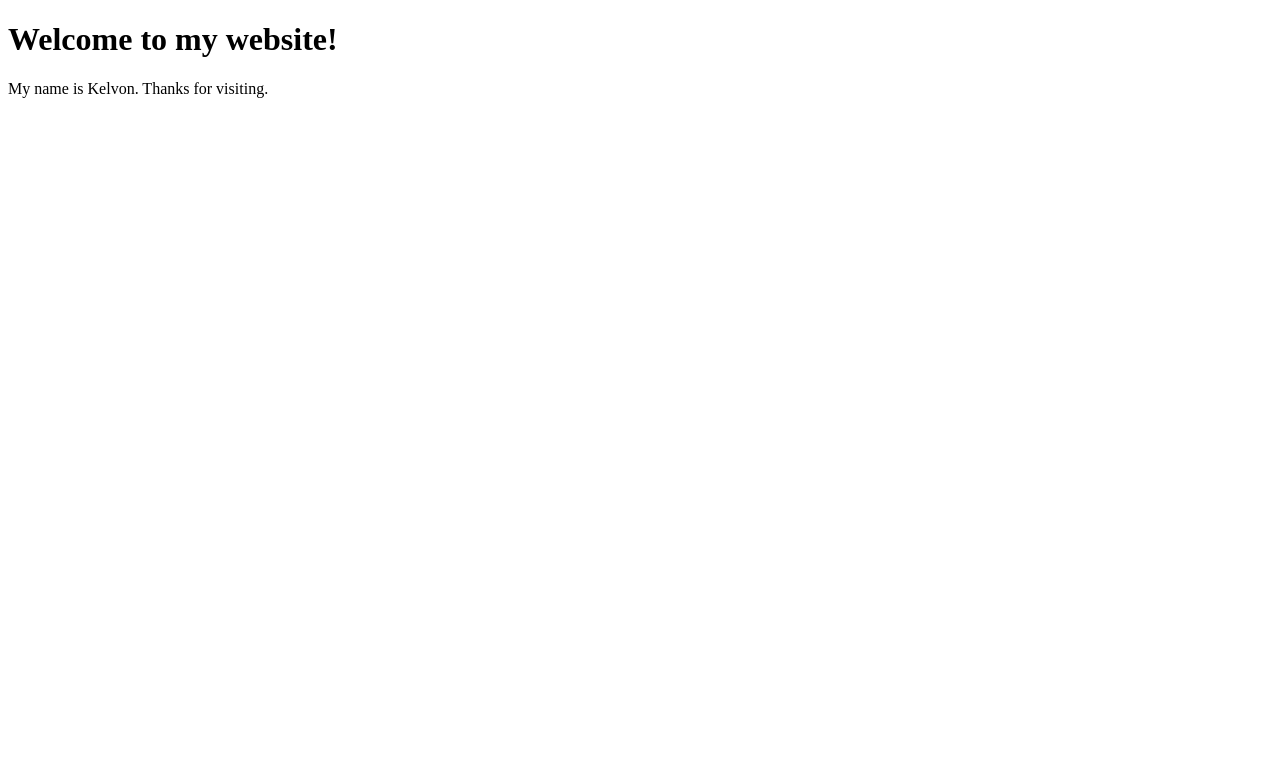
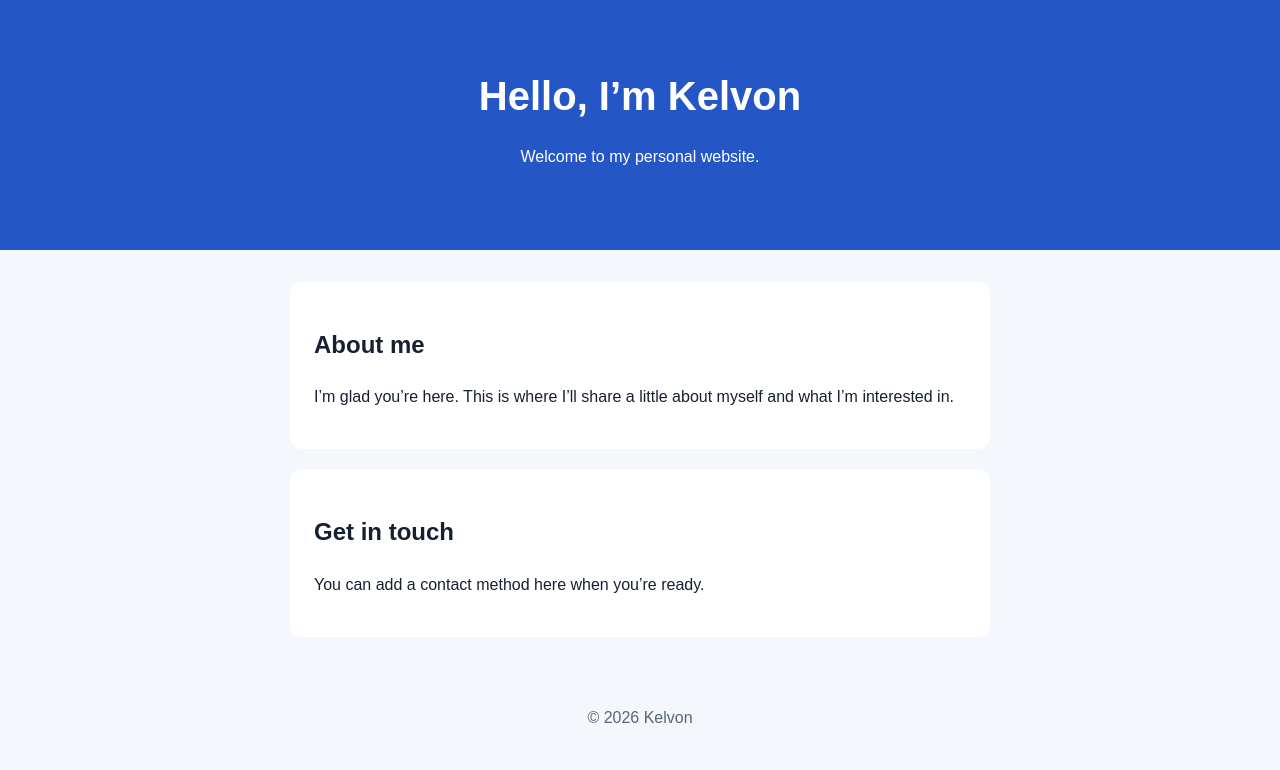
Before and after one commit to KELVON32/KELVON32.github.io, a plain HTML site: page index.html in a window 1280 px wide. Drawn offline with Linux system fonts and the light colour scheme.

Commit message:
Enhance index.html with new layout and styles
Updated the title and added a header, main content sections, and footer to enhance the website structure and styling.

```diff
--- a/index.html
+++ b/index.html
@@ -3,10 +3,72 @@
 <head>
   <meta charset="UTF-8">
   <meta name="viewport" content="width=device-width, initial-scale=1">
-  <title>Kelvon's Website</title>
+  <title>Kelvon | My Personal Website</title>
+  <style>
+    body {
+      margin: 0;
+      font-family: Arial, sans-serif;
+      color: #172033;
+      background: #f4f7fb;
+      line-height: 1.6;
+    }
+
+    header {
+      padding: 64px 20px;
+      text-align: center;
+      color: white;
+      background: #2457c5;
+    }
+
+    header h1 {
+      margin: 0;
+      font-size: 2.5rem;
+    }
+
+    main {
+      max-width: 700px;
+      margin: 32px auto;
+      padding: 0 20px;
+    }
+
+    section {
+      margin-bottom: 20px;
+      padding: 24px;
+      background: white;
+      border-radius: 12px;
+    }
+
+    a {
+      color: #2457c5;
+    }
+
+    footer {
+      padding: 20px;
+      text-align: center;
+      color: #596579;
+    }
+  </style>
 </head>
 <body>
-  <h1>Welcome to my website!</h1>
-  <p>My name is Kelvon. Thanks for visiting.</p>
+  <header>
+    <h1>Hello, I’m Kelvon</h1>
+    <p>Welcome to my personal website.</p>
+  </header>
+
+  <main>
+    <section>
+      <h2>About me</h2>
+      <p>I’m glad you’re here. This is where I’ll share a little about myself and what I’m interested in.</p>
+    </section>
+
+    <section>
+      <h2>Get in touch</h2>
+      <p>You can add a contact method here when you’re ready.</p>
+    </section>
+  </main>
+
+  <footer>
+    <p>© 2026 Kelvon</p>
+  </footer>
 </body>
 </html>
```
